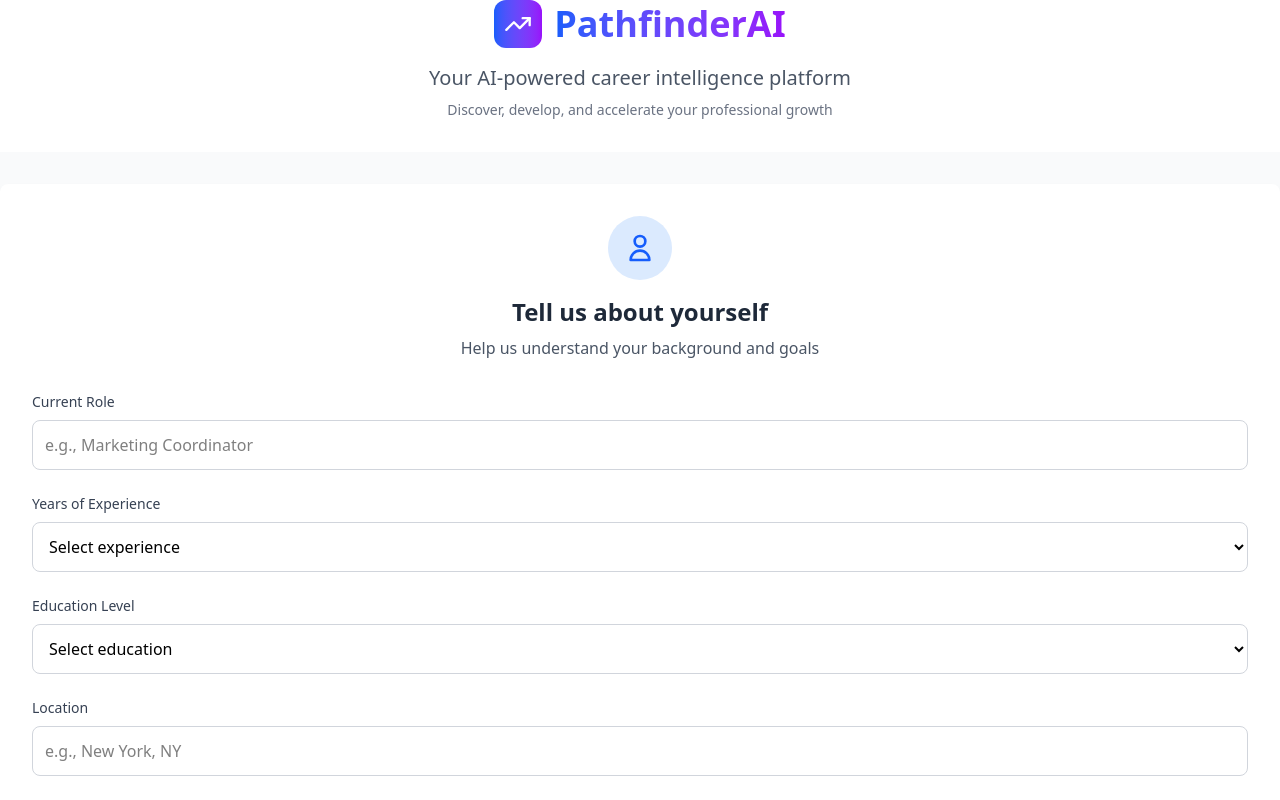
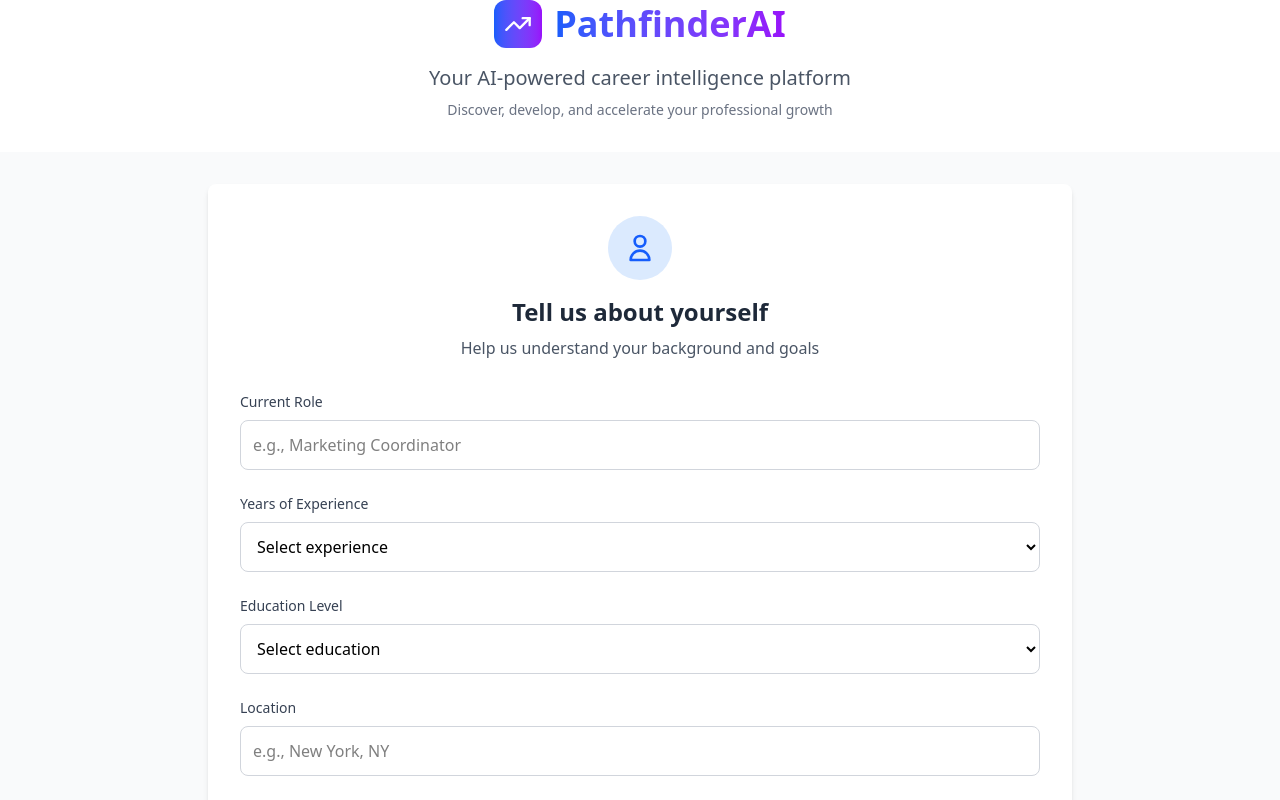
Before and after one commit to Honney9/pathfinderai, a React (Vite) app in the folder PathfindAI/: page / in a window 1280 px wide. Shown: the top 800 px of the page. Built offline with nearby package versions, Linux system fonts and the light colour scheme; no server answers.

Commit message:
Final Commit

```diff
--- a/PathfindAI/src/components/CareerPathwayAdvisor.jsx
+++ b/PathfindAI/src/components/CareerPathwayAdvisor.jsx
@@ -42,8 +42,6 @@
 
     try {
       const result = await submitProfile(formData);
-      console.log("submitProfile called"); // ✅ Add this
-      console.log('Recommendations received:', result);
       handleNext(); // Move to recommendations step
     } catch (err) {
       console.error('Submission failed:', err);
@@ -54,6 +52,7 @@
   if (currentStep === 1) {
     return (
       <div className="min-h-screen bg-gray-50 py-8">
+        <div className="max-w-4xl mx-auto px-4">
 
           {/* Profile Form */}
           <div className="bg-white rounded-lg shadow-md p-8">
@@ -228,6 +227,7 @@
             </form>
           </div>
         </div>
+      </div>
     );
   }
 
```
